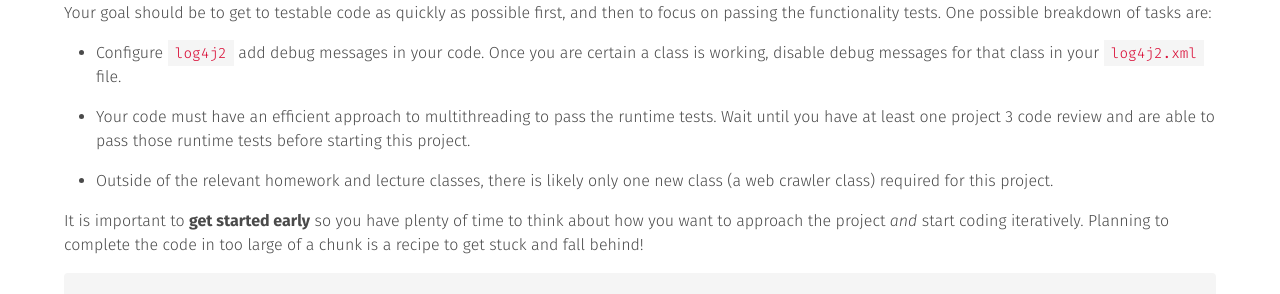
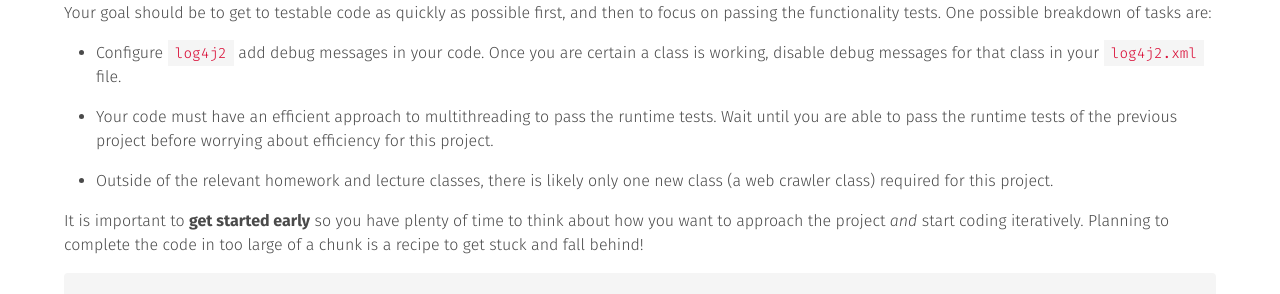
Before and after one commit to usf-cs272-spring2022/usf-cs272-spring2022.github.io, a Jekyll site: the page built from _projects/project-4a.md, in a window 1280 px wide and 900 px high, scrolled down 4387 px. Shown: the part 287-581 px from the top of the window. Built offline with Jekyll 4.4.1, drawn with Linux system fonts in a browser that asks for light colours; comment, search, counter and statistics services are not loaded.

Commit message:
Updating hint

```diff
--- a/_projects/project-4a.md
+++ b/_projects/project-4a.md
@@ -192,7 +192,7 @@ Your goal should be to get to testable code as quickly as possible first, and th
 
   - Configure `log4j2` add debug messages in your code. Once you are certain a class is working, disable debug messages for that class in your `log4j2.xml` file.
 
-  - Your code must have an efficient approach to multithreading to pass the runtime tests. Wait until you have at least one project 3 code review and are able to pass those runtime tests before starting this project.
+  - Your code must have an efficient approach to multithreading to pass the runtime tests. Wait until you are able to pass the runtime tests of the previous project before worrying about efficiency for this project.
 
   - Outside of the relevant homework and lecture classes, there is likely only one new class (a web crawler class) required for this project.
 
```
